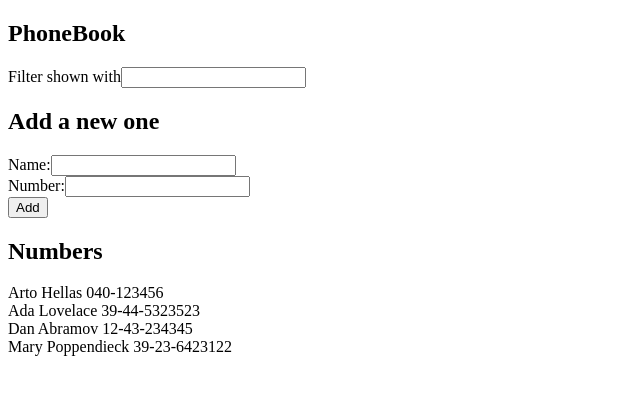
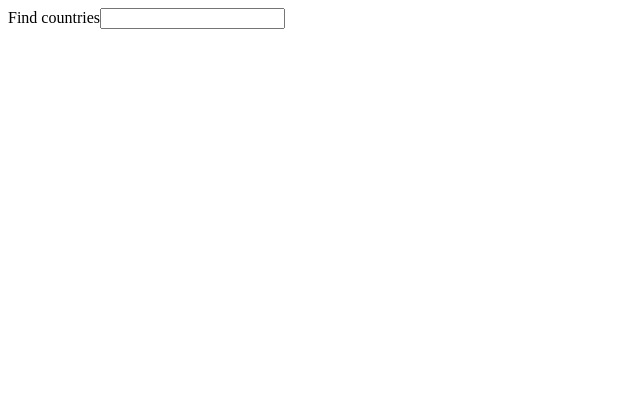
Before and after one commit to VanTruongUIT/fullstackopen-reactjs, a React (Create React App) app in the folder part2/: page / in a window 1280 px wide. Shown: the top 394 px of the page, without its empty margins (0-640 px from the left). Built offline with nearby package versions, Linux system fonts and the light colour scheme; data requests are answered from the project's data file.

Commit message:
partially complete part2.12.1

```diff
--- a/part2/src/App.js
+++ b/part2/src/App.js
@@ -1,92 +1,39 @@
 import axios from 'axios';
 import { useState, useEffect } from 'react'
+import Countries from './components/Countries';
 import Filter from './components/Filter';
 import People from "./components/People";
 import PersonForm from './components/PersonForm';
+import SearchCountry from './components/SearchCountry';
 
 
 function App() {
-  const [persons, setPersons] = useState([]);
-  const [newName, setNewName] = useState('');
-  const [newNumber, setNewNumber] = useState('');
-  const [searchName, setsearchName] = useState('');
-  const [searchResult, setSearchResult] = useState([]);
-  const personsUrl = "http://localhost:3001/persons";
 
-  useEffect(() => {
-    console.log(`call useEffect`);
-    axios
-      .get(personsUrl)
-      .then((response) => {
-        console.log(`promise fulfilled`);
-        setPersons(response.data);
-      })
-  }, []);
+  const [countries, setCountries] = useState([]);
+  const [searchCountries, setSearchCountries] = useState('');
+  const [searchResults, setSearchResults] = useState([]);
+
+  const countriesUrl = "https://restcountries.com/v2/";
 
 
-  const handleSubmit = (event) => {
-    event.preventDefault();
-    const data = {name: newName, number: newNumber};
-
-    if (isPersonExists(data) === true) {
-      alert(`${data.name} is already added to phonebook`)
-    } else {
-      setPersons(persons.concat(data));
+  const handleOnChange = (event) => {
+    let countryName = event.target.value;
+    if (countryName.length > 0) {
+      let url = countriesUrl + `name/${countryName}`
+      axios
+        .get(url)
+        .then(response => {
+          setSearchResults(response.data);
+          console.log(response.data);
+        })
+        .catch(error => console.log(error.message))
     }
-    setNewName('');
-    setNewNumber('');
-  };
-
-  const handleOnChangeName = (event) => {
-    // get the value of input tag and setNewName() with this value.
-    setNewName(event.target.value);
-  };
-  const handleOnChangeNumber = (event) => {
-    // get the value of input tag and setNewName() with this value.
-    setNewNumber(event.target.value);
-  };
-
-  const isPersonExists = (person) => {
-
-    for (const item of persons) {
-      if (item.name === person.name) {
-        return true;
-      }
-    }
-    return false;
-  };
-
-  const handleOnChangeSearchName = (event) => {
-    const query = event.target.value;
-    setsearchName(query);
-    const queryResult = persons.filter(person =>
-      person.name.toUpperCase() === query.toUpperCase());
-    setSearchResult(queryResult);
   };
 
   return (
     <div>
-      <h2>PhoneBook</h2>
-      <Filter
-        searchName={searchName}
-        handleOnChangeSearchName={handleOnChangeSearchName}
-        searchResult={searchResult}
-      />
-
-      <h2>Add a new one</h2>
-      <PersonForm
-        handleSubmit={handleSubmit}
-        handleOnChangeName={handleOnChangeName}
-        newName={newName}
-        handleOnChangeNumber={handleOnChangeNumber}
-        newNumber={newNumber}
-      />
-
-      <h2>Numbers</h2>
-      <div>
-        <People people={persons}/>
-      </div>
-
+      <SearchCountry handleOnChange={handleOnChange}/>
+      <Countries searchResults={searchResults}/>
     </div>
   );
 }
--- /dev/null
+++ b/part2/src/components/Countries.js
@@ -0,0 +1,26 @@
+import React from 'react';
+import Country from './Country';
+
+const Countries = (props) => {
+
+  if (props.searchResults.length > 10) {
+    return <div>Too many matches, specify another filter</div>;
+  } else {
+    return (
+      <div>
+        {props.searchResults.map(country => {
+            return (
+              <Country
+                key={country.name}
+                name={country.name}
+              />
+            )
+          })
+        }
+      </div>
+    );
+  }
+
+}
+
+export default Countries;
--- /dev/null
+++ b/part2/src/components/Country.js
@@ -0,0 +1,11 @@
+import React from 'react'
+
+const Country = (props) => {
+  return (
+    <div>
+      {props.name}
+    </div>
+  )
+}
+
+export default Country;
--- /dev/null
+++ b/part2/src/components/SearchCountry.js
@@ -0,0 +1,12 @@
+import React from 'react';
+
+const SearchCountry = (props) => {
+  return (
+    <div>
+      Find countries
+      <input onChange={props.handleOnChange}/>
+    </div>
+  )
+}
+
+export default SearchCountry;
```
